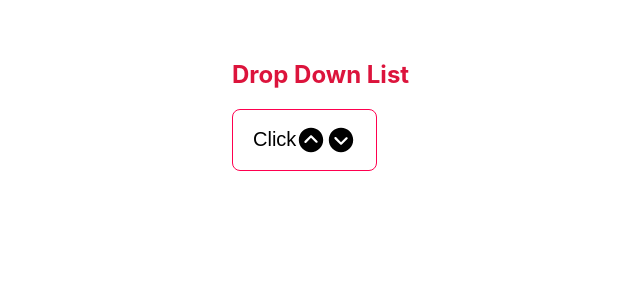
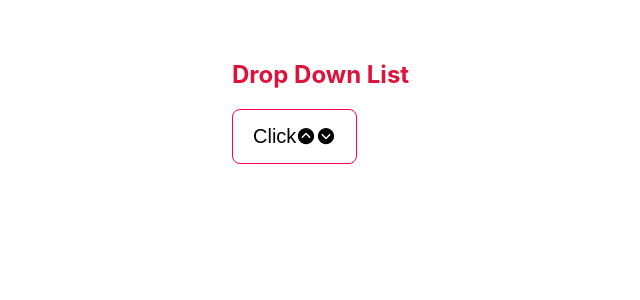
Before and after one commit to Arnold-0803/Features-of-a-Dropdown-Button, a React (Create React App) app in the folder button-feature/: page / in a window 1280 px wide. Shown: the top 300 px of the page, without its empty margins (24-664 px from the left). Built offline with nearby package versions, Linux system fonts and the light colour scheme; the HTML template or start-up script is replaced by a standard one.

Commit message:
addded dynamic response function on button icons

```diff
--- a/button-feature/src/Home.js
+++ b/button-feature/src/Home.js
@@ -4,18 +4,25 @@ import {IoIosArrowDropdownCircle, IoIosArrowDropupCircle} from "react-icons/io";
 const Home = () => {
 
   const [display, setDisplay] = useState(true);
+  const [up, setUp] = useState(false);
+  const [down, setDown] = useState(true);
 
   const showDisplay = () => {
     setDisplay((prev) => !prev);
+    setUp((prev) => !prev);
+    setDown((prev) => !prev);
+
   }
+
+
 
   return (
     <div className="home">
       <h2>Drop Down List</h2>
       <button onClick={() => {showDisplay()}}>
         Click
-        <IoIosArrowDropupCircle id="up"/>
-        <IoIosArrowDropdownCircle id="down"/>
+        <IoIosArrowDropupCircle id="up-icon" className={up ? "active" : ""}/>
+        <IoIosArrowDropdownCircle id="down-icon" className={down ? "inactive" : ""}/>
       </button>
       <ul className={display ? "active" : ""}>
         <li>List a</li>
```
